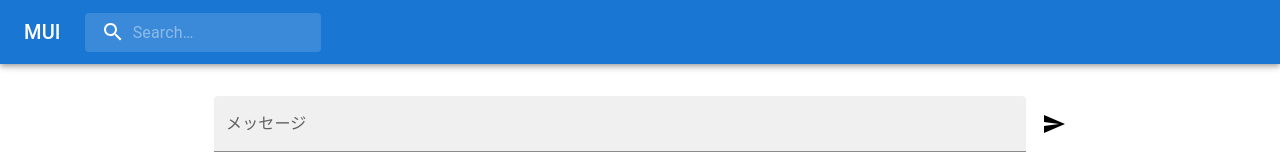
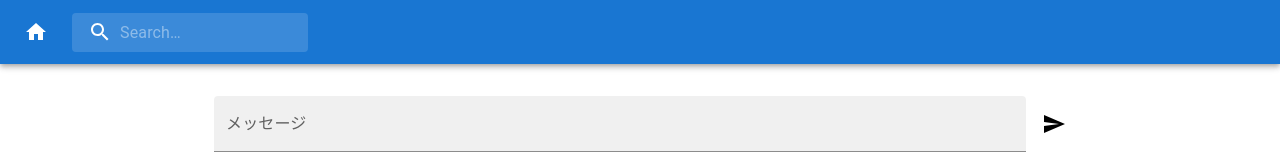
Before and after one commit to nntto/food_concierge, a React (Create React App) app: page /chat in a window 1280 px wide. Shown: the top 160 px of the page. Built offline with nearby package versions, Linux system fonts and the light colour scheme.

Commit message:
ホームアイコン

```diff
--- a/src/organisms/AppBar.tsx
+++ b/src/organisms/AppBar.tsx
@@ -3,9 +3,9 @@ import { styled, alpha } from "@mui/material/styles";
 import AppBar from "@mui/material/AppBar";
 import Box from "@mui/material/Box";
 import Toolbar from "@mui/material/Toolbar";
-import Typography from "@mui/material/Typography";
 import InputBase from "@mui/material/InputBase";
 import SearchIcon from "@mui/icons-material/Search";
+import HomeIcon from "@mui/icons-material/Home";
 
 const Search = styled("div")(({ theme }) => ({
   position: "relative",
@@ -52,14 +52,7 @@ export default function PrimarySearchAppBar() {
     <Box sx={{ flexGrow: 1 }}>
       <AppBar position="static">
         <Toolbar>
-          <Typography
-            variant="h6"
-            noWrap
-            component="div"
-            sx={{ display: { xs: "none", sm: "block" } }}
-          >
-            MUI
-          </Typography>
+          <HomeIcon></HomeIcon>
           <Search>
             <SearchIconWrapper>
               <SearchIcon />
```
